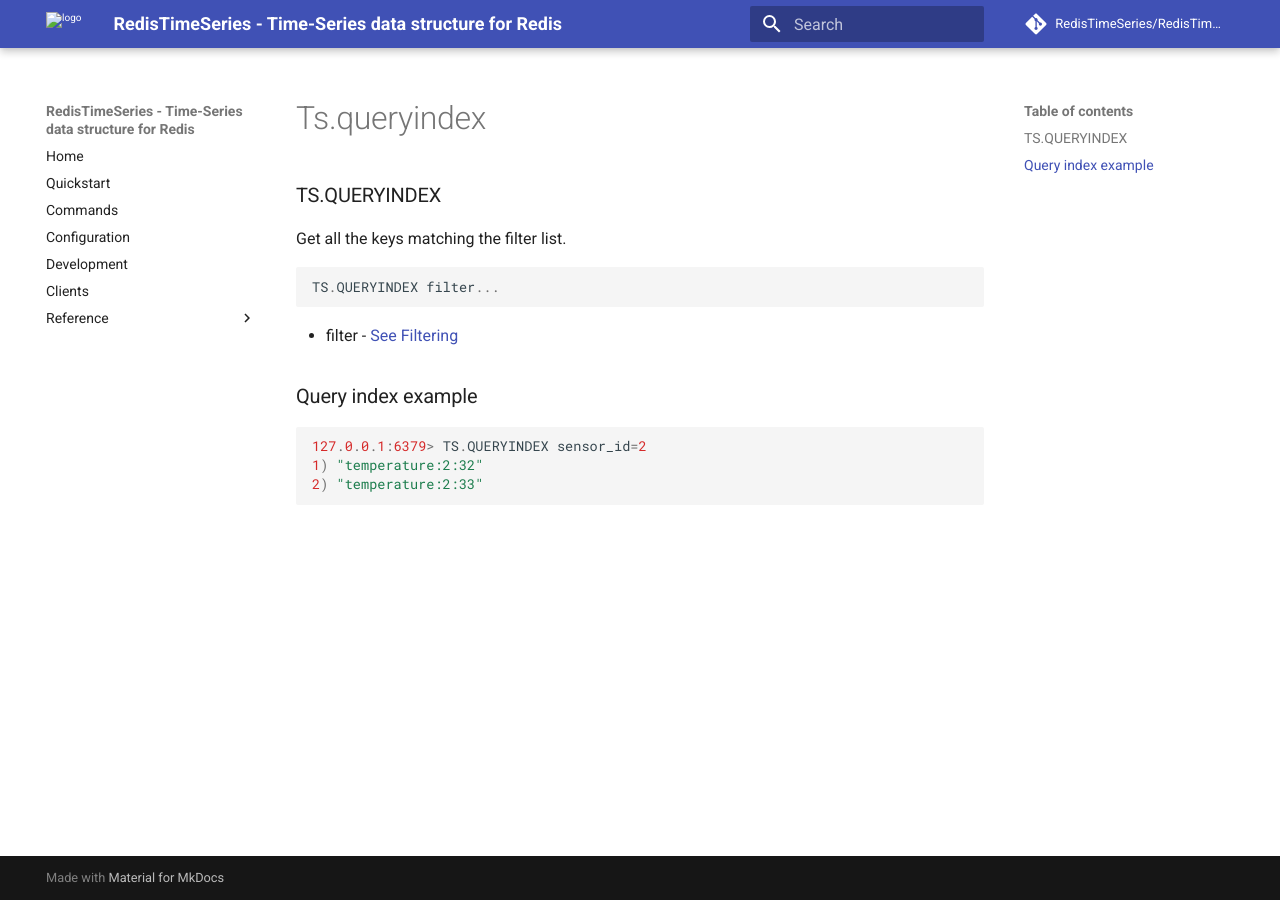
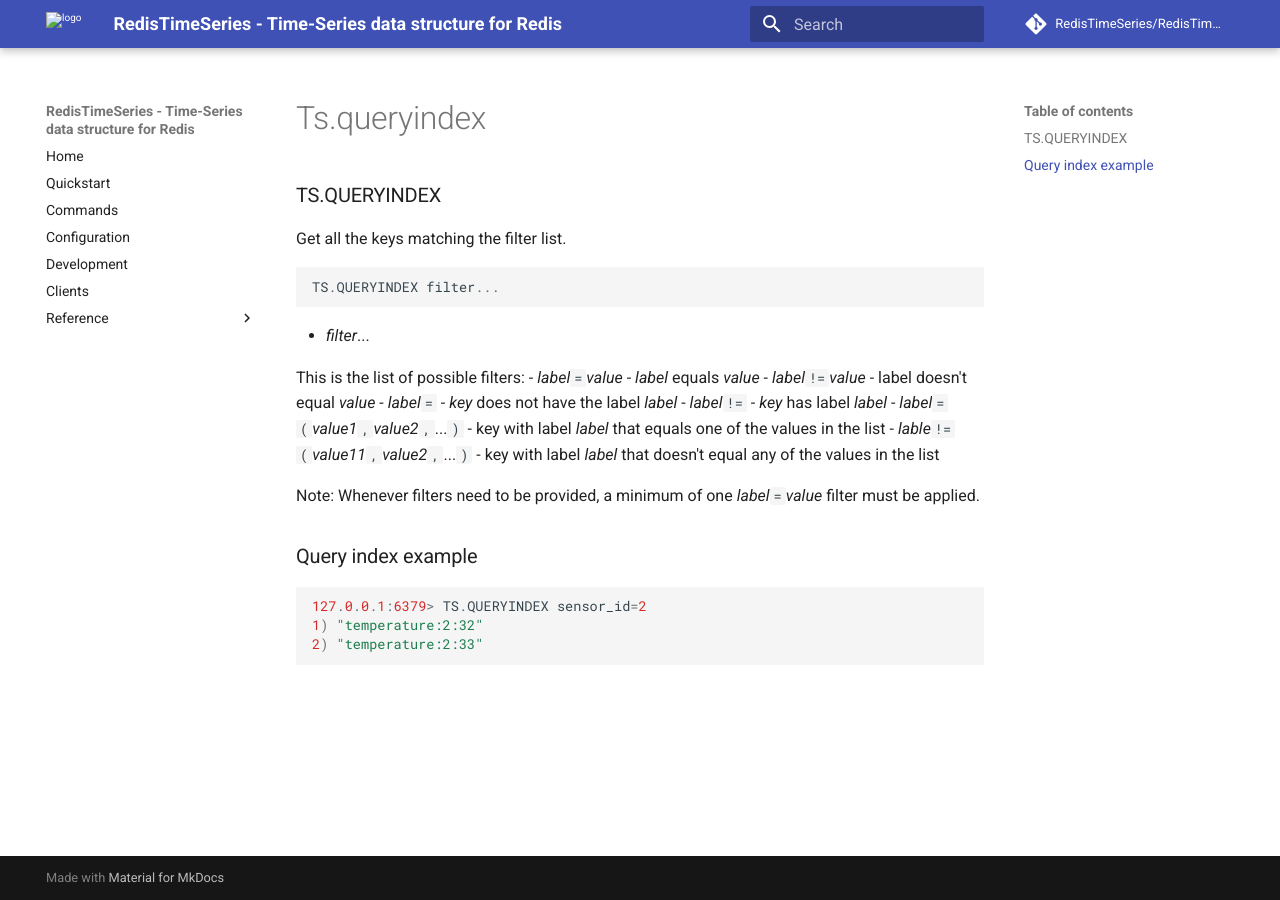
Before and after one commit to RedisTimeSeries/RedisTimeSeries, an MkDocs documentation site: the page built from docs/commands/ts.queryindex.md, in a window 1280 px wide. Built offline with MkDocs 1.6.1 and Material for MkDocs 9.7.7, drawn with Linux system fonts in a browser that asks for light colours; comment, search, counter and statistics services are not loaded.

Commit message:
Update ts.queryindex.md

````diff
--- a/docs/commands/ts.queryindex.md
+++ b/docs/commands/ts.queryindex.md
@@ -6,7 +6,18 @@
 TS.QUERYINDEX filter...
 ```
 
-* filter - [See Filtering](#filtering)
+- _filter_...
+
+  This is the list of possible filters:
+  - _label_`=`_value_ - _label_ equals _value_
+  - _label_`!=`_value_ - label doesn't equal _value_
+  - _label_`=` - _key_ does not have the label _label_
+  - _label_`!=` - _key_ has label _label_
+  - _label_`=(`_value1_`,`_value2_`,`...`)` - key with label _label_ that equals one of the values in the list
+  - _lable_`!=(`_value11_`,`_value2_`,`...`)` - key with label _label_ that doesn't equal any of the values in the list
+
+  Note: Whenever filters need to be provided, a minimum of one _label_`=`_value_ filter must be applied.
+
 
 ### Query index example
 ```sql
````
